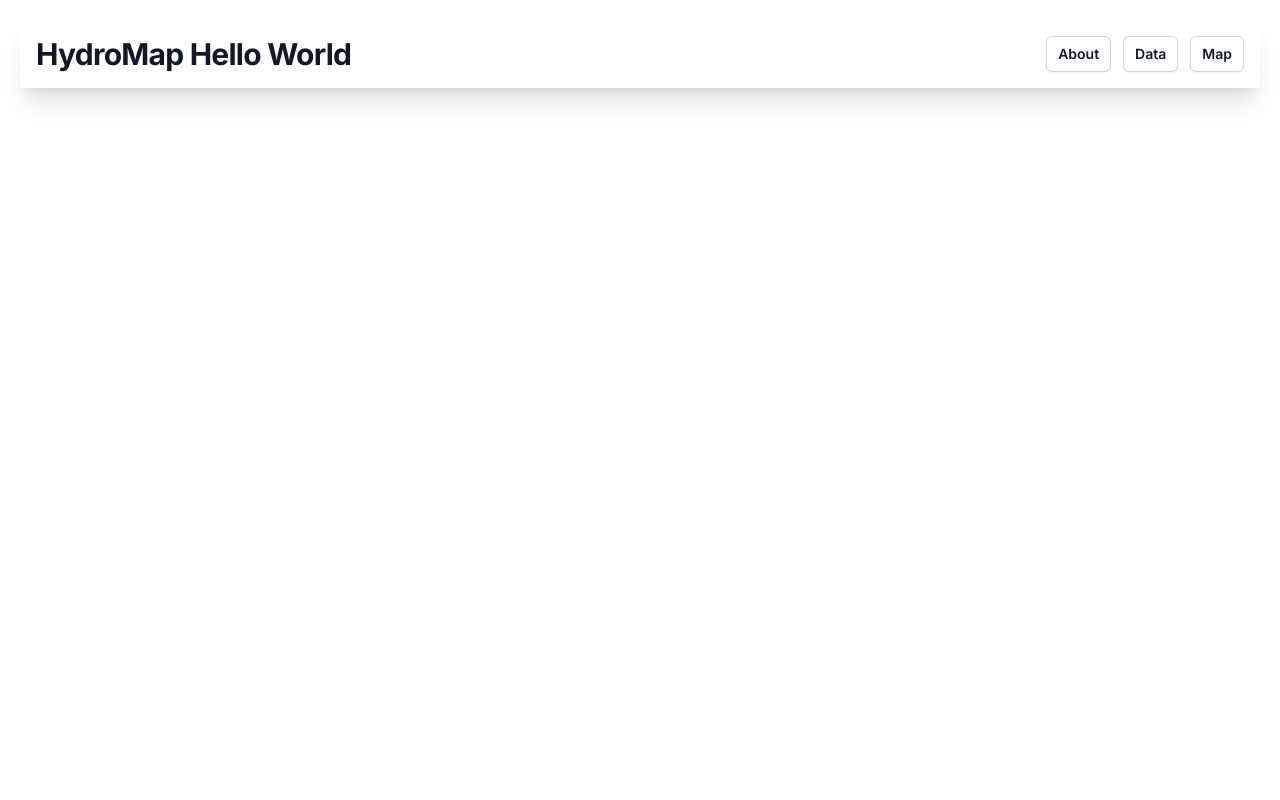
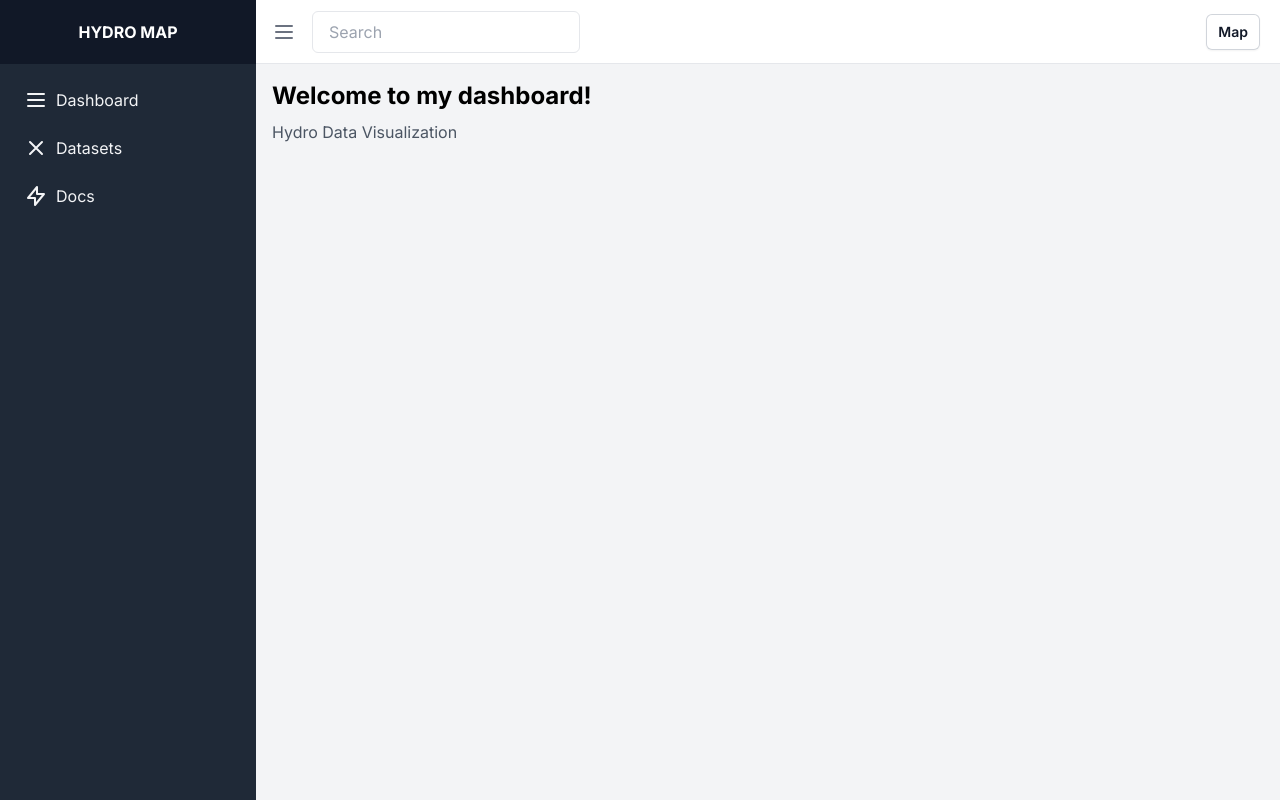
Before and after one commit to sudeep-gtn/The-hydro-map, a Next.js app: page / in a window 1280 px wide. Built offline with nearby package versions, Linux system fonts and the light colour scheme.

Commit message:
links and desgins

```diff
--- /dev/null
+++ b/app/about/layout.tsx
@@ -0,0 +1,22 @@
+import type { Metadata } from "next";
+import { Inter } from "next/font/google";
+import 'leaflet/dist/leaflet.css';
+
+const inter = Inter({ subsets: ["latin"] });
+
+export const metadata: Metadata = {
+  title: "About Us",
+  description: "The hydro map project",
+};
+
+export default function RootLayout({
+  children,
+}: Readonly<{
+  children: React.ReactNode;
+}>) {
+  return (
+    <html lang="en">
+      <body className={inter.className}>{children}</body>
+    </html>
+  );
+}
--- /dev/null
+++ b/app/about/page.tsx
@@ -0,0 +1,7 @@
+import React from "react";
+import AboutUs from "../../components/About";
+export default function About(){
+    return (
+        <AboutUs />
+    )
+}
--- /dev/null
+++ b/app/hydropowers/layout.tsx
@@ -0,0 +1,22 @@
+import type { Metadata } from "next";
+import { Inter } from "next/font/google";
+import 'leaflet/dist/leaflet.css';
+
+const inter = Inter({ subsets: ["latin"] });
+
+export const metadata: Metadata = {
+  title: "Map ",
+  description: "The hydro map",
+};
+
+export default function RootLayout({
+  children,
+}: Readonly<{
+  children: React.ReactNode;
+}>) {
+  return (
+    <html lang="en">
+      <body className={inter.className}>{children}</body>
+    </html>
+  );
+}
--- /dev/null
+++ b/app/hydropowers/page.tsx
@@ -0,0 +1,9 @@
+import React from "react";
+import Map from "../../components/Map";
+import RootLayout from '../layout'
+import Nav from '../../components/Nav'
+export default function Hydropowers(){
+    return(
+        <Map />
+    )
+}
--- /dev/null
+++ b/components/About.tsx
@@ -0,0 +1,8 @@
+export default function AboutUs(){
+    return (
+        <div>
+            <h1>About Us</h1>
+            <p>Lorem ipsum dolor, sit amet consectetur adipisicing elit. Doloremque iure animi voluptates nihil eum dolore tempora ducimus quia, soluta eos!</p>
+        </div>
+    )
+}
--- a/components/Nav.tsx
+++ b/components/Nav.tsx
@@ -1,10 +1,10 @@
-'use client';XMarkIcon
+'use client'; XMarkIcon
 
 import { Fragment } from 'react'
 import { Disclosure, Menu, Transition } from '@headlessui/react'
 import { Bars3Icon, BellIcon, XMarkIcon } from '@heroicons/react/24/outline'
 import React from 'react'
-
+import Link from 'next/link';
 import {
   BriefcaseIcon,
   CalendarIcon,
@@ -16,88 +16,168 @@ import {
   PencilIcon,
 } from '@heroicons/react/20/solid'
 
-function classNames(...classes:any) {
-  return classes.filter(Boolean).join(' ')
-}
+export default function Example() {
+  return (
+    <div className="flex h-screen bg-gray-100">
+      <div className="hidden md:flex flex-col w-64 bg-gray-800">
+        <div className="flex items-center justify-center h-16 bg-gray-900">
+          <span className="text-white font-bold uppercase">Hydro Map</span>
+        </div>
+        <div className="flex flex-col flex-1 overflow-y-auto">
+          <nav className="flex-1 px-2 py-4 bg-gray-800">
+            <a href="#" className="flex items-center px-4 py-2 text-gray-100 hover:bg-gray-700">
+              <svg xmlns="http://www.w3.org/2000/svg" className="h-6 w-6 mr-2" fill="none" viewBox="0 0 24 24"
+                stroke="currentColor">
+                <path stroke-linecap="round" stroke-linejoin="round" stroke-width="2"
+                  d="M4 6h16M4 12h16M4 18h16" />
+              </svg>
+              Dashboard
+            </a>
+            <a href="#" className="flex items-center px-4 py-2 mt-2 text-gray-100 hover:bg-gray-700">
+              <svg xmlns="http://www.w3.org/2000/svg" className="h-6 w-6 mr-2" fill="none" viewBox="0 0 24 24"
+                stroke="currentColor">
+                <path stroke-linecap="round" stroke-linejoin="round" stroke-width="2"
+                  d="M6 18L18 6M6 6l12 12" />
+              </svg>
+              Datasets
+            </a>
+            <a href="#" className="flex items-center px-4 py-2 mt-2 text-gray-100 hover:bg-gray-700">
+              <svg xmlns="http://www.w3.org/2000/svg" className="h-6 w-6 mr-2" fill="none" viewBox="0 0 24 24"
+                stroke="currentColor">
+                <path stroke-linecap="round" stroke-linejoin="round" stroke-width="2"
+                  d="M13 10V3L4 14h7v7l9-11h-7z" />
+              </svg>
+              Docs
+            </a>
+          </nav>
+        </div>
+      </div>
 
-export default function Example() {
-    const greet : string = 'Hello World'
-  return (
-    <div className="lg:flex lg:items-center lg:justify-between m-5 p-4 shadow-xl">
-      <div className="min-w-0 flex-1">
-        <h2 className="text-2xl font-bold leading-7 text-gray-900 sm:truncate sm:text-3xl sm:tracking-tight">
-          HydroMap {greet}
-        </h2>
+      <div className="flex flex-col flex-1 overflow-y-auto">
+        <div className="flex items-center justify-between h-16 bg-white border-b border-gray-200">
+          <div className="flex items-center px-4">
+            <button className="text-gray-500 focus:outline-none focus:text-gray-700">
+              <svg xmlns="http://www.w3.org/2000/svg" className="h-6 w-6" fill="none" viewBox="0 0 24 24"
+                stroke="currentColor">
+                <path stroke-linecap="round" stroke-linejoin="round" stroke-width="2"
+                  d="M4 6h16M4 12h16M4 18h16" />
+              </svg>
+            </button>
+            <input className="mx-4 w-full border rounded-md px-4 py-2" type="text" placeholder="Search" />
           </div>
-      <div className="mt-5 flex lg:ml-4 lg:mt-0">
-        <span className="hidden sm:block">
+
+
+          <div className="flex items-center pr-4">
+
+          </div>
+          {/* -------------------- */}
+          <span className="sm:ml-3">
+            <Link href='/hydropowers'>
               <button
                 type="button"
-            className="inline-flex items-center rounded-md bg-white px-3 py-2 text-sm font-semibold text-gray-900 shadow-sm ring-1 ring-inset ring-gray-300 hover:text-white hover:bg-indigo-500 focus-visible:outline focus-visible:outline-2 focus-visible:outline-offset-2 focus-visible:outline-indigo-600"
-          >
-            About
-          </button>
-        </span>
-
-        <span className="ml-3 hidden sm:block">
-          <button
-            type="button"
-            className="inline-flex items-center rounded-md bg-white px-3 py-2 text-sm font-semibold text-gray-900 shadow-sm ring-1 ring-inset ring-gray-300 hover:text-white hover:bg-indigo-500 focus-visible:outline focus-visible:outline-2 focus-visible:outline-offset-2 focus-visible:outline-indigo-600"
-          >
-            Data
-          </button>
-        </span>
-
-        <span className="sm:ml-3">
-          <button
-            type="button"
-            className="inline-flex items-center rounded-md bg-white px-3 py-2 text-sm font-semibold text-gray-900 shadow-sm ring-1 ring-inset ring-gray-300 hover:text-white hover:bg-indigo-500 focus-visible:outline focus-visible:outline-2 focus-visible:outline-offset-2 focus-visible:outline-indigo-600"
+                className="inline-flex mr-5 items-center rounded-md bg-white px-3 py-2 text-sm font-semibold text-gray-900 shadow-sm ring-1 ring-inset ring-gray-300 hover:text-white hover:bg-indigo-500 focus-visible:outline focus-visible:outline-2 focus-visible:outline-offset-2 focus-visible:outline-indigo-600"
               >
                 Map
               </button>
+            </Link>
           </span>
+        </div>
+        <div className="p-4">
+          <h1 className="text-2xl font-bold">Welcome to my dashboard!</h1>
+          <p className="mt-2 text-gray-600">Hydro Data Visualization </p>
+        </div>
+      </div>
 
-        {/* Dropdown */}
-        <Menu as="div" className="relative ml-3 sm:hidden">
-          <Menu.Button className="inline-flex items-center rounded-md bg-white px-3 py-2 text-sm font-semibold text-gray-900 shadow-sm ring-1 ring-inset ring-gray-300 hover:ring-gray-400">
-            More
-            <ChevronDownIcon className="-mr-1 ml-1.5 h-5 w-5 text-gray-400" aria-hidden="true" />
-          </Menu.Button>
-
-          <Transition
-            as={Fragment}
-            enter="transition ease-out duration-200"
-            enterFrom="transform opacity-0 scale-95"
-            enterTo="transform opacity-100 scale-100"
-            leave="transition ease-in duration-75"
-            leaveFrom="transform opacity-100 scale-100"
-            leaveTo="transform opacity-0 scale-95"
-          >
-            <Menu.Items className="absolute right-0 z-10 -mr-1 mt-2 w-48 origin-top-right rounded-md bg-white py-1 shadow-lg ring-1 ring-black ring-opacity-5 focus:outline-none">
-              <Menu.Item>
-                {({ active }) => (
-                  <a
-                    href="#"
-                    className={classNames(active ? 'bg-gray-100' : '', 'block px-4 py-2 text-sm text-gray-700')}
-                  >
-                    Edit
-                  </a>
-                )}
-              </Menu.Item>
-              <Menu.Item>
-                {({ active }) => (
-                  <a
-                    href="#"
-                    className={classNames(active ? 'bg-gray-100' : '', 'block px-4 py-2 text-sm text-gray-700')}
-                  >
-                    View
-                  </a>
-                )}
-              </Menu.Item>
-            </Menu.Items>
-          </Transition>
-        </Menu>
-      </div>
     </div>
   )
 }
+
+// function classNames(...classes: any) {
+//   return classes.filter(Boolean).join(' ')
+// }
+
+// export default function Demo() {
+//   const greet: string = 'Hello World'
+//   return (
+//     <div className="lg:flex lg:items-center lg:justify-between m-5 p-4 shadow-xl">
+//       <div className="min-w-0 flex-1">
+//         <h2 className="text-2xl font-bold leading-7 text-gray-900 sm:truncate sm:text-3xl sm:tracking-tight">
+//           HydroMap
+//         </h2>
+//       </div>
+//       <div className="mt-5 flex lg:ml-4 lg:mt-0">
+//         <span className="hidden sm:block">
+//           <Link href='/about'>
+//             <button
+//               type="button"
+//               className="inline-flex items-center rounded-md bg-white px-3 py-2 text-sm font-semibold text-gray-900 shadow-sm ring-1 ring-inset ring-gray-300 hover:text-white hover:bg-indigo-500 focus-visible:outline focus-visible:outline-2 focus-visible:outline-offset-2 focus-visible:outline-indigo-600"
+//             >
+//               About
+//             </button>
+//           </Link>
+//         </span>
+
+//         <span className="ml-3 hidden sm:block">
+//           <button
+//             type="button"
+//             className="inline-flex items-center rounded-md bg-white px-3 py-2 text-sm font-semibold text-gray-900 shadow-sm ring-1 ring-inset ring-gray-300 hover:text-white hover:bg-indigo-500 focus-visible:outline focus-visible:outline-2 focus-visible:outline-offset-2 focus-visible:outline-indigo-600"
+//           >
+//             Data
+//           </button>
+//         </span>
+
+//         <span className="sm:ml-3">
+//           <Link href='/hydropowers'>
+//             <button
+//               type="button"
+//               className="inline-flex items-center rounded-md bg-white px-3 py-2 text-sm font-semibold text-gray-900 shadow-sm ring-1 ring-inset ring-gray-300 hover:text-white hover:bg-indigo-500 focus-visible:outline focus-visible:outline-2 focus-visible:outline-offset-2 focus-visible:outline-indigo-600"
+//             >
+//               Map
+//             </button>
+//           </Link>
+//         </span>
+
+//         {/* Dropdown */}
+//         <Menu as="div" className="relative ml-3 sm:hidden">
+//           <Menu.Button className="inline-flex items-center rounded-md bg-white px-3 py-2 text-sm font-semibold text-gray-900 shadow-sm ring-1 ring-inset ring-gray-300 hover:ring-gray-400">
+//             More
+//             <ChevronDownIcon className="-mr-1 ml-1.5 h-5 w-5 text-gray-400" aria-hidden="true" />
+//           </Menu.Button>
+
+//           <Transition
+//             as={Fragment}
+//             enter="transition ease-out duration-200"
+//             enterFrom="transform opacity-0 scale-95"
+//             enterTo="transform opacity-100 scale-100"
+//             leave="transition ease-in duration-75"
+//             leaveFrom="transform opacity-100 scale-100"
+//             leaveTo="transform opacity-0 scale-95"
+//           >
+//             <Menu.Items className="absolute right-0 z-10 -mr-1 mt-2 w-48 origin-top-right rounded-md bg-white py-1 shadow-lg ring-1 ring-black ring-opacity-5 focus:outline-none">
+//               <Menu.Item>
+//                 {({ active }) => (
+//                   <a
+//                     href="#"
+//                     className={classNames(active ? 'bg-gray-100' : '', 'block px-4 py-2 text-sm text-gray-700')}
+//                   >
+//                     Edit
+//                   </a>
+//                 )}
+//               </Menu.Item>
+//               <Menu.Item>
+//                 {({ active }) => (
+//                   <a
+//                     href="#"
+//                     className={classNames(active ? 'bg-gray-100' : '', 'block px-4 py-2 text-sm text-gray-700')}
+//                   >
+//                     View
+//                   </a>
+//                 )}
+//               </Menu.Item>
+//             </Menu.Items>
+//           </Transition>
+//         </Menu>
+//       </div>
+//     </div>
+//   )
+// }
--- a/package.json
+++ b/package.json
@@ -15,7 +15,8 @@
     "next": "14.1.3",
     "react": "^18",
     "react-dom": "^18",
-    "react-leaflet": "^4.2.1"
+    "react-leaflet": "^4.2.1",
+    "react-router-dom": "^6.22.3"
   },
   "devDependencies": {
     "@types/node": "^20",
```
Also changed, not shown: app/page.tsx (+1 -29 lines), components/Map.tsx (+27 -3 lines), 1 other file (tests, documents, lock files or other folders). Lines whose indentation alone changed are shown as unchanged.
